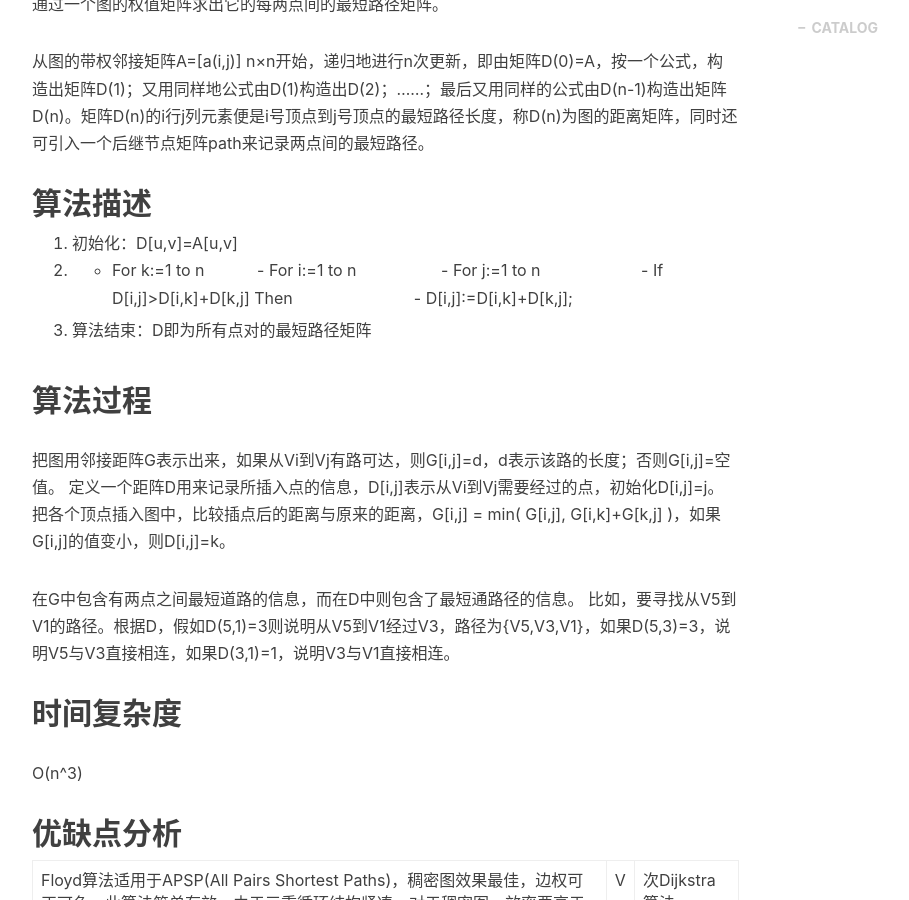
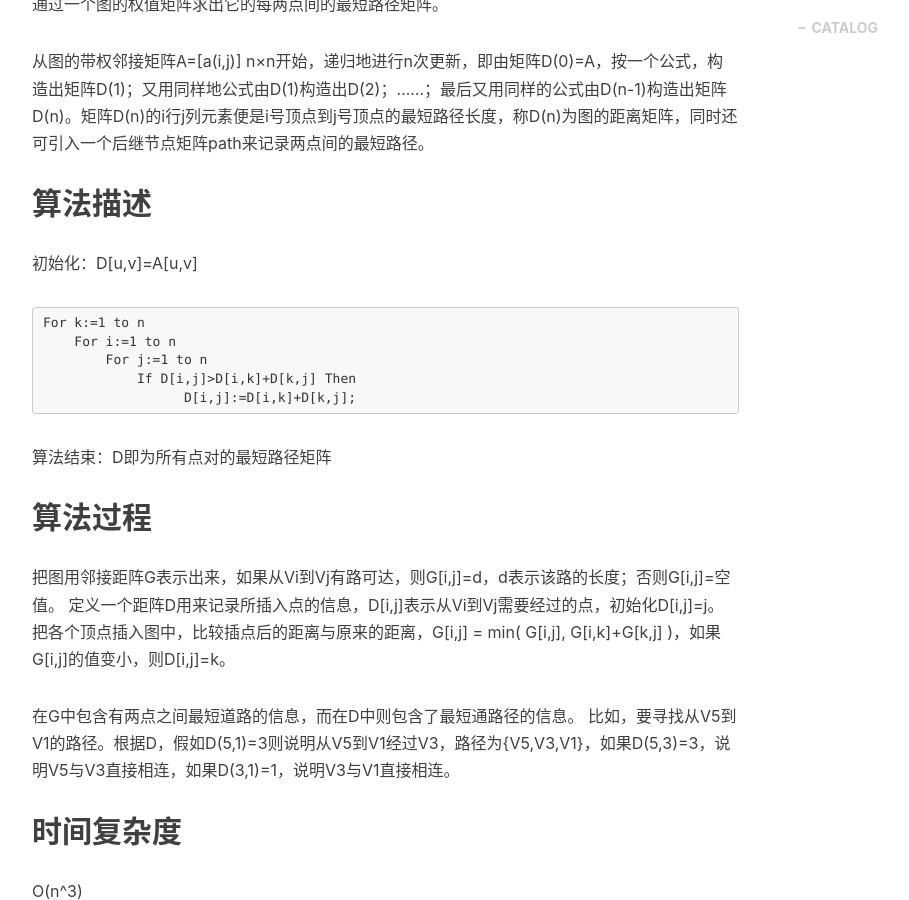
Before and after one commit to Hkaren78/Hkaren78.github.io, a Jekyll site: the page built from _posts/2019-03-15-IAFloyd.md, in a window 1280 px wide and 900 px high, scrolled down 670 px. Shown: the whole window, without its empty margins (233-1142 px from the left). Built offline with Jekyll 4.4.1, drawn with Linux system fonts in a browser that asks for light colours; nearby versions of some CDN libraries; comment, search, counter and statistics services are not loaded; part of the change alters nothing that is shown.

```diff
--- a/_posts/2019-03-15-IAFloyd.md
+++ b/_posts/2019-03-15-IAFloyd.md
@@ -19,14 +19,16 @@ tags:
 
 ## 算法描述
 
-1. 初始化：D[u,v]=A[u,v]
-2. - For k:=1 to n
-　　　- For i:=1 to n
-　　　　　- For j:=1 to n
-　　　　　　- If D[i,j]>D[i,k]+D[k,j] Then
-　　　　　　　  - D[i,j]:=D[i,k]+D[k,j];
+初始化：D[u,v]=A[u,v]
 
-3. 算法结束：D即为所有点对的最短路径矩阵
+
+    For k:=1 to n
+        For i:=1 to n
+            For j:=1 to n
+                If D[i,j]>D[i,k]+D[k,j] Then
+                      D[i,j]:=D[i,k]+D[k,j];
+
+算法结束：D即为所有点对的最短路径矩阵
 
 ## 算法过程
 
```
